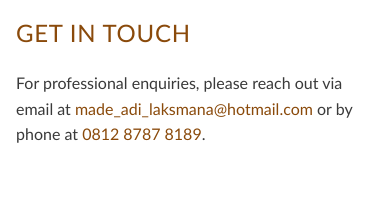
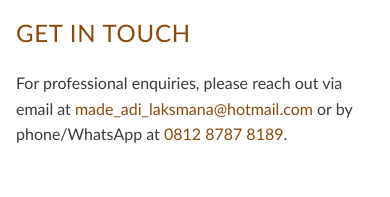
Before and after one commit to MadeAL/Personal-Portfolio, a plain HTML site: page index.html in a window 390 px wide. Shown: the part 4316-4513 px from the top of the page. Drawn offline with Linux system fonts and the light colour scheme.

Commit message:
Update contact wording to phone/WhatsApp
Co-Authored-By: Claude Opus 5.5 <noreply@anthropic.com>

```diff
--- a/index.html
+++ b/index.html
@@ -502,7 +502,7 @@
 
       <section id="contact">
         <h2 class="section-title">Get in Touch</h2>
-        <p>For professional enquiries, please reach out via email at <a href="mailto:made_adi_laksmana@hotmail.com">made_adi_laksmana@hotmail.com</a> or by phone at <a href="tel:+6281287878189">0812 8787 8189</a>.</p>
+        <p>For professional enquiries, please reach out via email at <a href="mailto:made_adi_laksmana@hotmail.com">made_adi_laksmana@hotmail.com</a> or by phone/WhatsApp at <a href="tel:+6281287878189">0812 8787 8189</a>.</p>
       </section>
 
       <footer>
```
